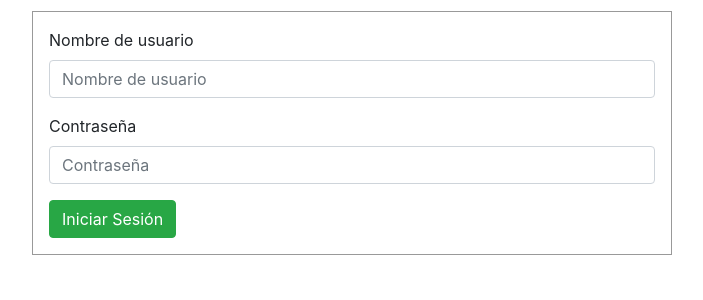
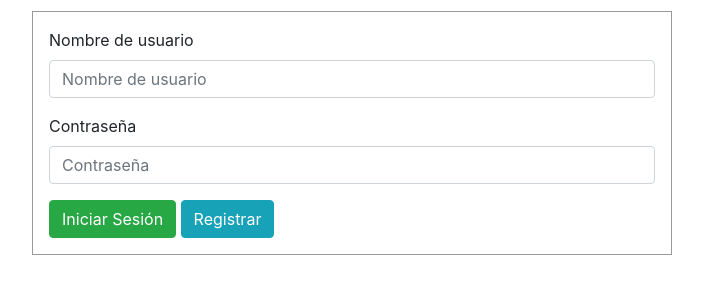
Before and after one commit to jriospen7152/CEVUDCA, a CodeIgniter app: page /database/index.php/autenticacion/login in a window 1280 px wide. Shown: the part 179-479 px from the top of the page, without its empty margins (288-991 px from the left). Run offline with CodeIgniter, Linux system fonts and the light colour scheme.

Commit message:
Se agrega botón registrar en pantalla de login

```diff
--- a/application/views/inicio_sesion.php
+++ b/application/views/inicio_sesion.php
@@ -33,7 +33,7 @@ defined('BASEPATH') OR exit('No direct script access allowed');
 					<label>Contraseña</label>
 					<input type="password" id="contrasena" class="form-control" placeholder="Contraseña">
 				</div>
-				<button class="btn btn-success">Iniciar Sesión</button>
+				<button class="btn btn-success">Iniciar Sesión</button> <a href="/programacion_web/index.php/autenticacion/registro" class="btn btn-info">Registrar</a>
 			</div>
 		</div>
 	</body>
```
